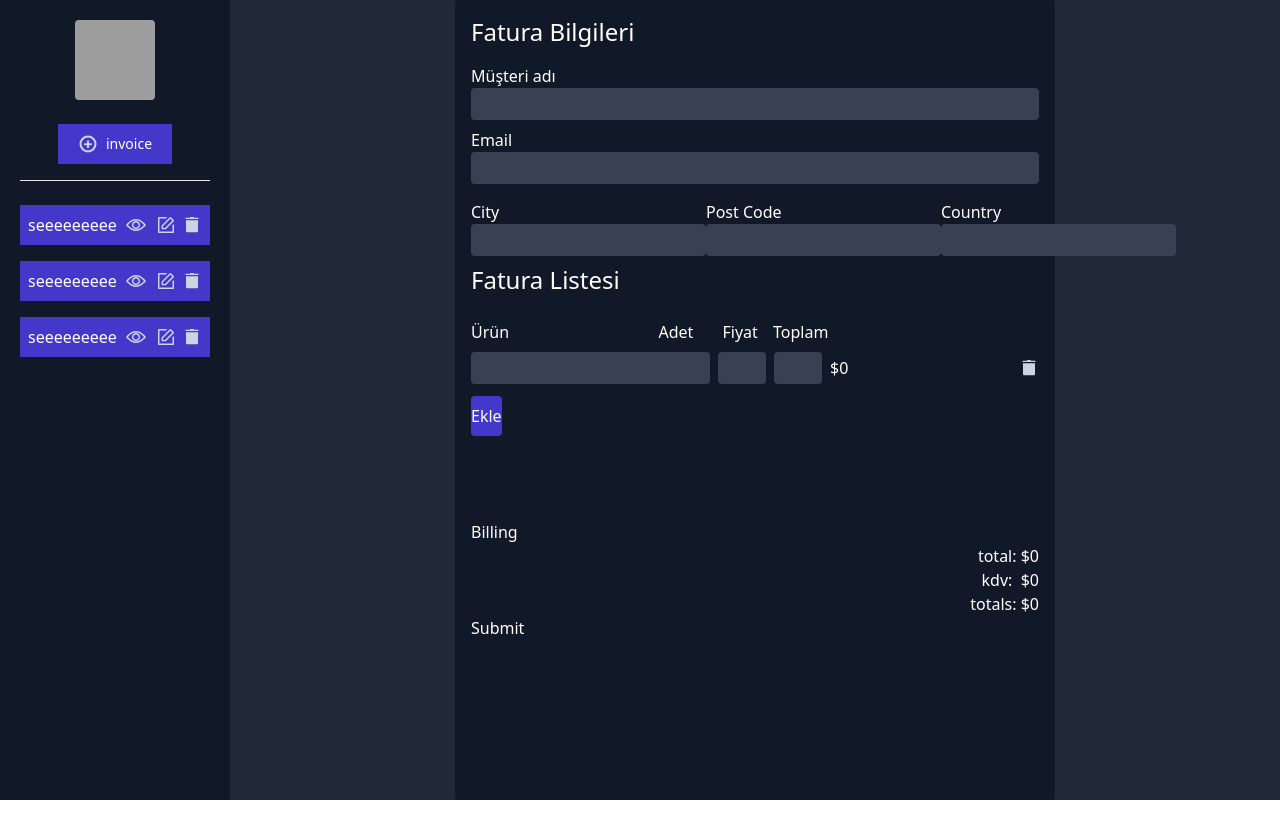
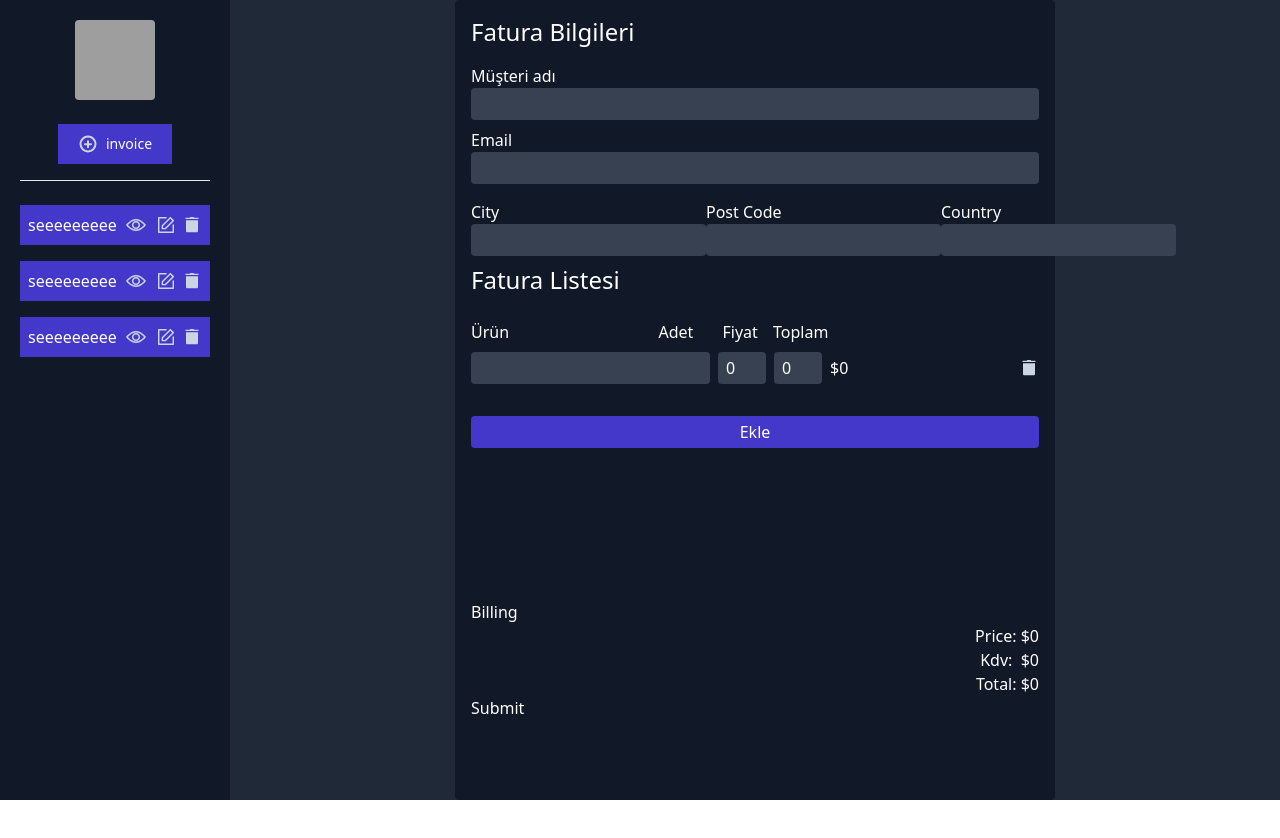
Before and after one commit to Serkan-Ucakcioglu/Invoice-System, a React (Vite) app: page /#/ in a window 1280 px wide. Both pictures are taken after a click on the button "Ekle". Shown: the top 838 px of the page. Built offline with nearby package versions, Linux system fonts and the light colour scheme; grey boxes are pictures that could not be loaded.

Commit message:
btn and kdv and total balance

```diff
--- a/src/Features/Invoice/Bill/Bill.jsx
+++ b/src/Features/Invoice/Bill/Bill.jsx
@@ -4,20 +4,22 @@ import { selectedProductList } from "../../invoiceSlice";
 
 function Bill() {
   const productList = useSelector(selectedProductList);
-  const totals = productList.reduce((acc, product) => {
-    return acc + product.total;
-  }, 0);
-  const kdv = (totals / 100) * 18;
+  const productTotal = productList?.map((num) => num.total);
+  console.log(productList);
+  const total = Number(productTotal);
+  const kdv = (total / 100) * 18;
   return (
-    <div className="total mt-4">
-      <h1>Billing</h1>
-      <div className="flex flex-col items-end">
-        <span>total: ${totals || 0}</span>
-        <span>kdv:  ${kdv || 0}</span>
-        <span>totals: ${totals + kdv || 0}</span>
+    <>
+      <div className="total mt-4">
+        <h1>Billing</h1>
+        <div className="flex flex-col items-end">
+          <span>Price: ${total || 0}</span>
+          <span>Kdv:  ${kdv || 0}</span>
+          <span>Total: ${total + kdv || 0}</span>
+        </div>
+        <input type="submit" />
       </div>
-      <input type="submit" />
-    </div>
+    </>
   );
 }
 
--- a/src/Features/Invoice/CreateInvoice.jsx
+++ b/src/Features/Invoice/CreateInvoice.jsx
@@ -42,11 +42,10 @@ function CreateInvoice() {
         >
           <Customer />
           <h1 className="mt-2 text-white text-2xl">Fatura Listesi</h1>
-          <div className="w-full flex flex-col mt-2 h-[200px]  scrollbar overflow-auto">
+          <div className="w-full flex flex-col mt-2 h-[280px]  ">
             <ProductTitle />
             <Product />
           </div>
-
           <Bill />
         </form>
       </div>
--- /dev/null
+++ b/src/Features/Invoice/Product/AddBtn.jsx
@@ -0,0 +1,19 @@
+import React from "react";
+
+function AddBtn({ append }) {
+  return (
+    <section>
+      <button
+        type="button"
+        onClick={() => {
+          append({ product: "", quantity: 0, price: 0 });
+        }}
+        className="w-full h-8 mt-8 rounded bg-indigo-700 text-white"
+      >
+        Ekle
+      </button>
+    </section>
+  );
+}
+
+export default AddBtn;
--- a/src/Features/Invoice/Product/ProductList.jsx
+++ b/src/Features/Invoice/Product/ProductList.jsx
@@ -3,33 +3,28 @@ import { useDispatch } from "react-redux";
 import { deleteProduct, updateProduct } from "../../invoiceSlice";
 import { useForm, useFieldArray } from "react-hook-form";
 import { useEffect } from "react";
+import AddBtn from "./AddBtn";
 
 function ProductList({ id }) {
   const dispatch = useDispatch();
   const { watch, control, register, handleSubmit } = useForm();
-  const { fields, append } = useFieldArray({
+
+  const { fields, append, remove } = useFieldArray({
     control,
-    name: "test", // unique name for your Field Array
+    name: "test",
   });
+
+  const test = watch("test");
+  const total = watch("test")?.reduce((acc, arr) => {
+    return acc + arr.quantity * arr.price;
+  }, 0);
+
   const onSubmit = (data) => {
-    console.log(data);
-  };
-  const name = watch("product");
-  const quantity = watch("quantity");
-  const price = watch("price");
-  const total = quantity * price;
-  const req = {
-    id,
-    name,
-    price,
-    quantity,
-    total,
+    dispatch(updateProduct({ id, data, total }));
   };
 
   useEffect(() => {
-    if (total > 0) {
-      dispatch(updateProduct(req));
-    }
+    onSubmit();
   }, [total]);
 
   const deleteProducts = () => {
@@ -37,57 +32,47 @@ function ProductList({ id }) {
   };
 
   return (
-    <div className="flex flex-col">
-      {fields.map((field) => {
+    <>
+      <div
+        onClick={handleSubmit(onSubmit)}
+        className="flex flex-col scrollbar overflow-auto"
+      >
+        {fields?.map((field, index) => {
           return (
-          <div
-            key={field.id}
-            onClick={handleSubmit(onSubmit)}
-            className="flex items-center h-8  mt-2 "
-          >
+            <div key={field.id} className="flex items-center h-8  mt-2 ">
               <input
                 id="ürün"
+                {...register(`test.${index}.product`)}
                 type="text"
-              {...register("product", { required: true, pattern: /[^0-9]/g })}
                 className="pl-2 mr-2 bg-gray-700 h-8 rounded outline-none"
               />
-
               <input
                 id="adet"
                 type="number"
-              {...register("quantity", {
-                required: "required!",
-                min: 0,
-                max: 100,
-              })}
+                {...register(`test.${index}.quantity`)}
                 className="mr-2 pl-2 w-12 bg-gray-700 h-8 rounded outline-none"
               />
               <input
                 id="price"
                 type="number"
-              {...register("price", { required: true })}
+                {...register(`test.${index}.price`)}
                 className="mr-2 pl-2 w-12 px-2 bg-gray-700 h-8 rounded outline-none"
               />
 
-            <div className="text-white">${quantity * price || 0}</div>
-            <div className="ml-auto inline" onClick={deleteProducts}>
+              <div className="text-white">
+                $
+                {watch("test")[index].quantity * watch("test")[index].price ||
+                  0}
+              </div>
+              <div className="ml-auto inline" onClick={() => remove(index)}>
                 <TrashSvg />
               </div>
             </div>
           );
         })}
-      <section>
-        <button
-          type="button"
-          onClick={() => {
-            append({ firstName: "appendBill", lastName: "appendLuo" });
-          }}
-          className="h-10 mt-3 rounded bg-indigo-700 text-white"
-        >
-          Ekle
-        </button>
-      </section>
       </div>
+      <AddBtn append={append} />
+    </>
   );
 }
 
--- a/src/Features/invoiceSlice.js
+++ b/src/Features/invoiceSlice.js
@@ -25,8 +25,6 @@ const invoiceSlice = createSlice({
       state.productList = state.productList.filter((product) => {
         if (product.id !== 1) {
           return product.id !== payload;
-        } else {
-          return product;
         }
       });
     },
--- a/src/index.css
+++ b/src/index.css
@@ -21,3 +21,15 @@
 .scrollbar::-webkit-scrollbar-thumb:hover {
   background: #c0a0b9;
 }
+
+/* Chrome, Safari, Edge, Opera */
+input::-webkit-outer-spin-button,
+input::-webkit-inner-spin-button {
+  -webkit-appearance: none;
+  margin: 0;
+}
+
+/* Firefox */
+input[type="number"] {
+  -moz-appearance: textfield;
+}
```
Lines whose indentation alone changed are shown as unchanged.
